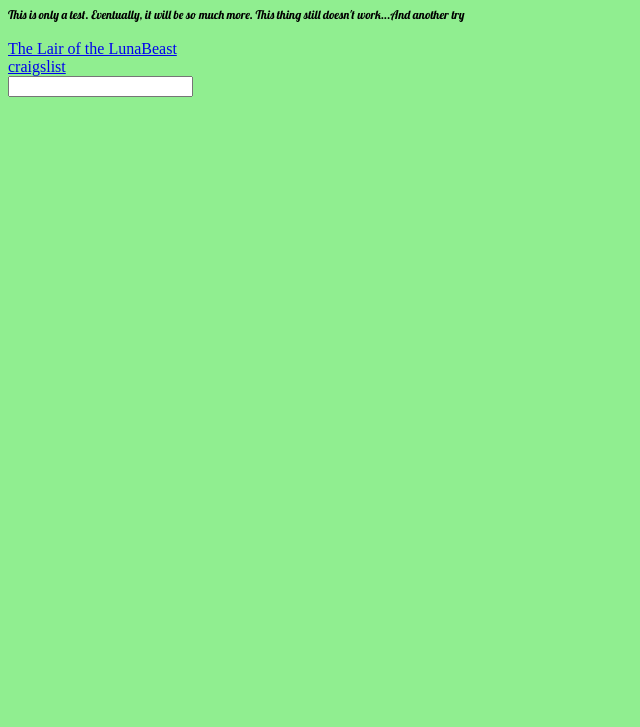
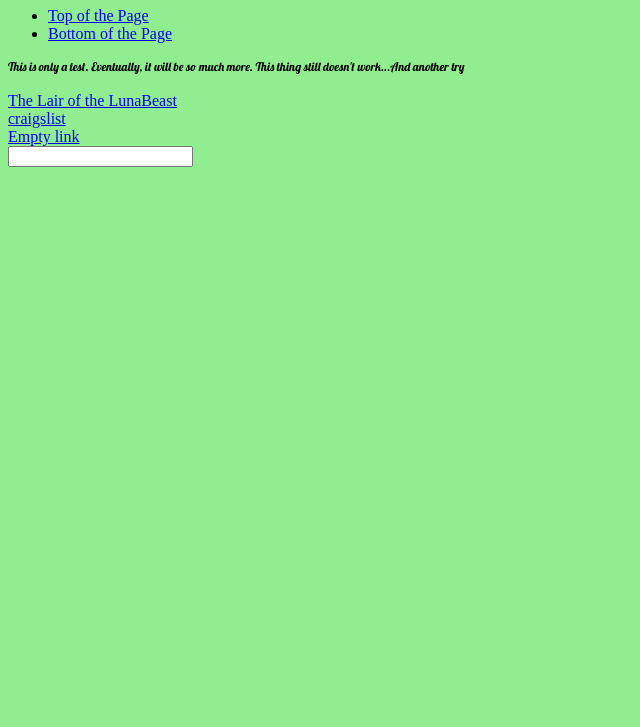
Before and after one commit to nkhthe2nd/nattlife, a plain HTML site: page index.html in a window 1280 px wide. Shown: the part 73-800 px from the top of the page, without its empty margins (0-640 px from the left). Drawn offline with Linux system fonts and the light colour scheme.

Commit message:
Added list of page navigation options

```diff
--- a/index.html
+++ b/index.html
@@ -20,6 +20,11 @@
 
 <h1>Natts Super Awesome Page!</h1>
 
+<ul>
+    <li><a href="#">Top of the Page</a></li>
+    <li><a href="#">Bottom of the Page</a></li>
+  </ul>
+
 <p class="p1">
 This is only a test. Eventually, it will be so much more. This thing still doesn't work...And another try
 </p>
@@ -28,7 +33,8 @@ This is only a test. Eventually, it will be so much more. This thing still doesn
 <a href="https://www.facebook.com/mami.kagohashi">The Lair of the LunaBeast</a>
 <br>
 <a href="https://www.craigslist.com">craigslist</a>
-
+<br>
+<a href="#">Empty link</a>
 
 <form>
   <label>
```
